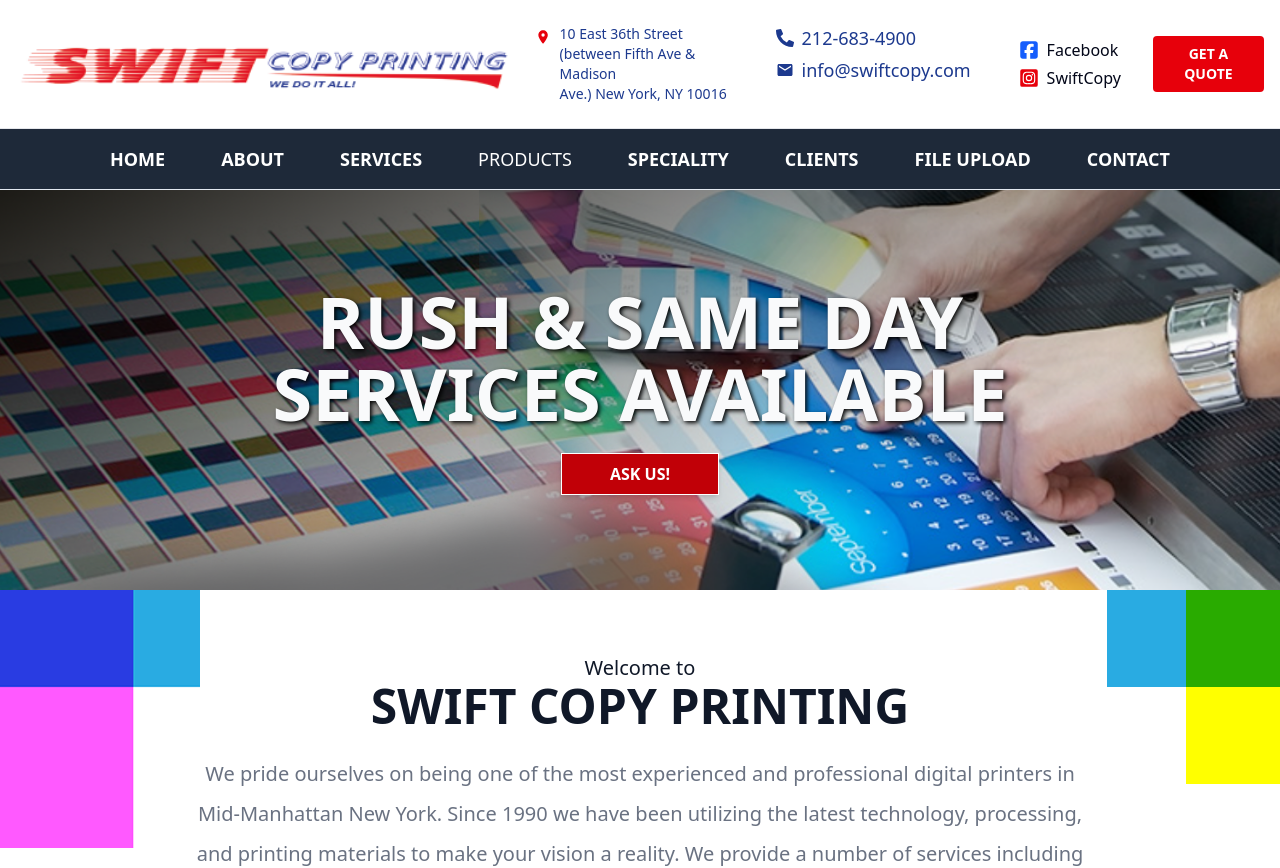
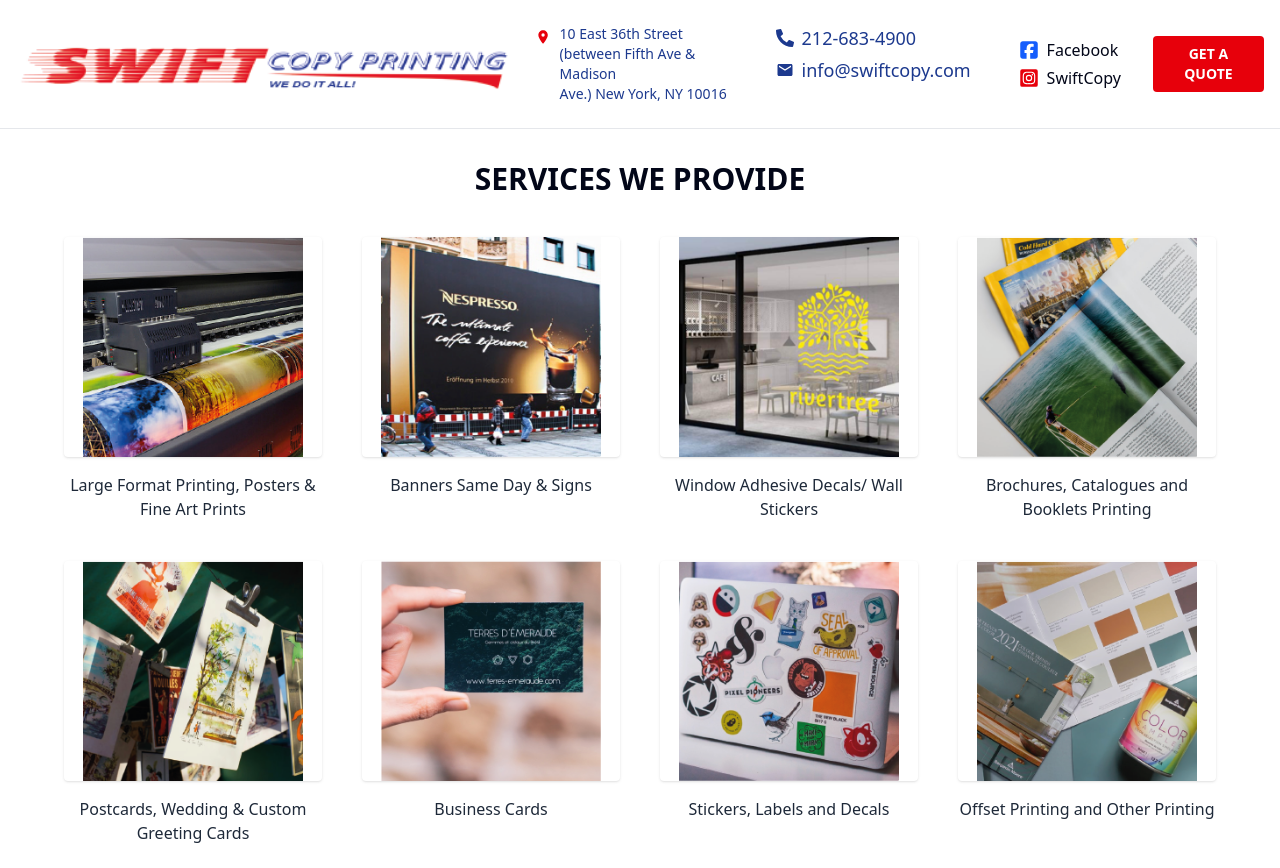
Before and after one commit to ibrahimAbrar7/swift-copy-printing, a Next.js app: page / in a window 1280 px wide. Shown: the top 868 px of the page. Built offline with nearby package versions, Linux system fonts and the light colour scheme.

Commit message:
Update HeaderTwo.tsx

```diff
--- a/src/app/components/HeaderTwo.tsx
+++ b/src/app/components/HeaderTwo.tsx
@@ -1,170 +1,85 @@
-"use client";
-import Link from "next/link";
-import React, { useState } from "react";
+import React from "react";
+import Image from "next/image";
 
-const HeaderTwo: React.FC = () => {
-  const [isMobileMenuOpen, setIsMobileMenuOpen] = useState(false);
+const services = [
+  {
+    title: "Large Format Printing, Posters & Fine Art Prints",
+    image: "/one.png",
+  },
+  {
+    title: "Banners Same Day & Signs",
+    image: "/two.png",
+  },
+  {
+    title: "Window Adhesive Decals/ Wall Stickers",
+    image: "/three.png",
+  },
+  {
+    title: "Brochures, Catalogues and Booklets Printing",
+    image: "/four.png",
+  },
+  {
+    title: "Postcards, Wedding & Custom Greeting Cards",
+    image: "/five.png",
+  },
+  {
+    title: "Business Cards",
+    image: "/six.png",
+  },
+  {
+    title: "Stickers, Labels and Decals",
+    image: "/seven.png",
+  },
+  {
+    title: "Offset Printing and Other Printing",
+    image: "/eight.png",
+  },
+  {
+    title: "Custom Packaging Solutions",
+    image: "/nine.png",
+  },
+  {
+    title: "Photo Printing & Restoration",
+    image: "/ten.png",
+  },
+  {
+    title: "Promotional Products",
+    image: "/eleven.png",
+  },
+  {
+    title: "Promotional Products",
+    image: "/twe.png",
+  },
+];
 
-  const toggleMenu = () => setIsMobileMenuOpen(!isMobileMenuOpen);
+const Service = () => {
+  return (
+    <section className="pb-16 pt-8 px-4 md:px-8 bg-white">
+      <div className="max-w-6xl mx-auto text-center">
+        <h2 className="text-2xl md:text-3xl font-bold mb-10">
+          SERVICES WE PROVIDE
+        </h2>
 
-  return (
-    <header className="bg-gray-800 p-4 sticky top-0 z-50 border-b-1">
-      <nav>
-        <div className="hidden lg:flex justify-center space-x-6">
-          <ul className="flex">
-            <li>
-              <Link
-                href="/"
-                className="text-white text-lg font-semibold uppercase hover:text-red-400 py-4 px-5 xl:px-7"
-              >
-                Home
-              </Link>
-            </li>
-            <li>
-              <Link
-                href="/about"
-                className="text-white text-lg font-semibold uppercase hover:text-red-400 py-4 px-5 xl:px-7"
-              >
-                About
-              </Link>
-            </li>{" "}
-            <li>
-              <Link
-                href="/services"
-                className="text-white text-lg font-semibold uppercase hover:text-red-400 py-4 px-5 xl:px-7"
-              >
-                Services
-              </Link>
-            </li>
-            <li>
-              <Link
-                href="/products"
-                className="text-white text-lg font-medium uppercase hover:text-red-400 py-4 px-5 xl:px-7"
-              >
-                Products
-              </Link>
-            </li>
-            <li>
-              <Link
-                href="/speciality"
-                className="text-white text-lg font-semibold uppercase hover:text-red-400 py-4 px-5 xl:px-7"
-              >
-                Speciality
-              </Link>
-            </li>
-            <li>
-              <Link
-                href="/clients"
-                className="text-white text-lg font-semibold uppercase hover:text-red-400 py-4 px-5 xl:px-7"
-              >
-                Clients
-              </Link>
-            </li>{" "}
-            {/* Adjusted font size */}
-            <li>
-              <Link
-                href="/file-upload"
-                className="text-white text-lg font-semibold uppercase hover:text-red-400 py-4 px-5 xl:px-7"
-              >
-                File Upload
-              </Link>
-            </li>
-            <li>
-              <Link
-                href="/contact"
-                className="text-white text-lg font-semibold uppercase hover:text-red-400 py-4 px-5 xl:px-7"
-              >
-                Contact
-              </Link>
-            </li>
-          </ul>
+        <div className="grid grid-cols-1 sm:grid-cols-2 md:grid-cols-3 lg:grid-cols-4 gap-10">
+          {services.map((service, index) => (
+            <div key={index} className="flex flex-col items-center text-center">
+              <div className="w-full h-[220px] relative">
+                <Image
+                  src={service.image}
+                  alt={service.title}
+                  layout="fill"
+                  className="rounded shadow object-contain" // Changed to 'object-contain'
+                />
+              </div>
+              <p className="mt-4 text-md font-medium text-gray-800">
+                {service.title}
+              </p>
+            </div>
+          ))}
         </div>
-
-        <div className="lg:hidden flex justify-center items-center">
-          <button
-            onClick={toggleMenu}
-            className="text-white text-2xl focus:outline-none"
-          >
-            {isMobileMenuOpen ? "×" : "☰"}
-          </button>
-        </div>
-
-        <ul
-  className={`lg:hidden pb-4 flex flex-col items-center absolute w-full bg-gray-800 z-50 transform transition-all duration-300 ease-in-out origin-top ${
-    isMobileMenuOpen
-      ? 'opacity-100 scale-y-100 pointer-events-auto'
-      : 'opacity-0 scale-y-0 pointer-events-none'
-  }`}
->
-  <li>
-    <Link
-      href="/"
-      className="text-white text-xl font-semibold uppercase hover:text-red-400 py-2 w-full"
-    >
-      Home
-    </Link>
-  </li>
-  <li>
-    <Link
-      href="/about"
-      className="text-white text-xl font-semibold uppercase hover:text-red-400 py-2"
-    >
-      About
-    </Link>
-  </li>
-  <li>
-    <Link
-      href="/services"
-      className="text-white text-xl font-semibold uppercase hover:text-red-400 py-2"
-    >
-      Services
-    </Link>
-  </li>
-  <li>
-    <Link
-      href="/products"
-      className="text-white text-xl font-semibold uppercase hover:text-red-400 py-2"
-    >
-      Products
-    </Link>
-  </li>
-  <li>
-    <Link
-      href="/speciality"
-      className="text-white text-xl font-semibold uppercase hover:text-red-400 py-2"
-    >
-      Speciality
-    </Link>
-  </li>
-  <li>
-    <Link
-      href="/clients"
-      className="text-white text-xl font-semibold uppercase hover:text-red-400 py-2"
-    >
-      Clients
-    </Link>
-  </li>
-  <li>
-    <Link
-      href="/file-upload"
-      className="text-white text-xl font-semibold uppercase hover:text-red-400 py-2"
-    >
-      File Upload
-    </Link>
-  </li>
-  <li>
-    <Link
-      href="/contact"
-      className="text-white text-xl font-semibold uppercase hover:text-red-400 py-2"
-    >
-      Contact
-    </Link>
-  </li>
-</ul>
-
-      </nav>
-    </header>
+      </div>
+    </section>
   );
 };
 
-export default HeaderTwo;
+export default Service;
```
